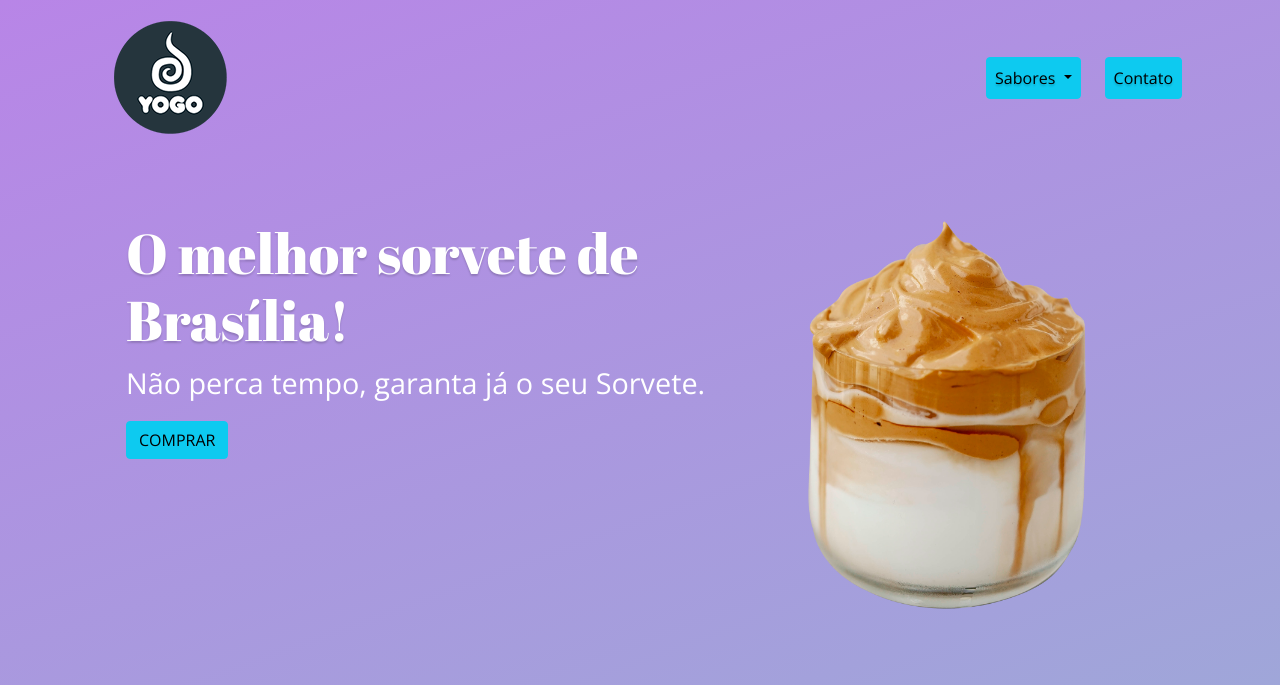
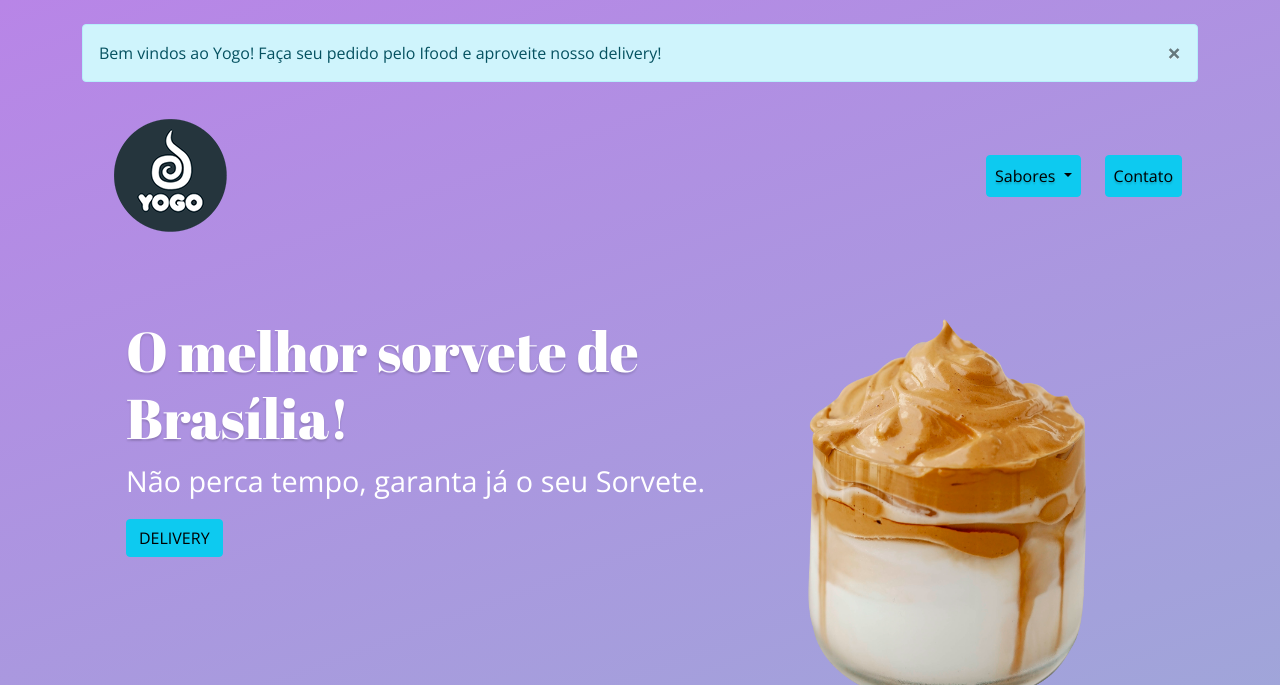
Before and after one commit to saviomrs/projeto4, a plain HTML site: page index.html in a window 1280 px wide. Shown: the top 685 px of the page. Drawn offline with nearby package versions, Linux system fonts and the light colour scheme.

Commit message:
Update index.html

```diff
--- a/index.html
+++ b/index.html
@@ -22,6 +22,13 @@
 <body>
 
     <div class="container">
+         <br>
+      <div class="alert alert-info" role="alert">
+        <strong>Bem vindos ao Yogo!</strong> Faça seu pedido pelo Ifood e aproveite nosso delivery!
+        <button type="button" class="close" data-dismiss="alert" aria-label="Close">
+          <span aria-hidden="true">&times;</span>
+        </button>
+      </div>
         <nav class="navbar navbar-expand-lg navbar-dark">
 
             <!-- Just an image -->
@@ -63,7 +70,7 @@
         <div class="col12 col-md-7 text-center text-md-start">
         <h1 class="display-4 drop-shadow">O melhor sorvete de Brasília!</h1>
       <p class="lead">Não perca tempo, garanta já o seu Sorvete.</p>
-      <a class="btn btn-info" href="https://www.ifood.com.br/delivery/candangolandia-df/sorveteria-moria-candangolandia/40e27b97-c1f5-46b7-8c29-39d2abb99b5c" role="button">COMPRAR</a>
+      <a class="btn btn-info" href="https://www.ifood.com.br/delivery/candangolandia-df/sorveteria-moria-candangolandia/40e27b97-c1f5-46b7-8c29-39d2abb99b5c" role="button">DELIVERY</a>
     </div>
     <div class="col12 col-md-5 drop"><img src="img/images/hero1.png" alt="Sorvete" class="img-fluid"></div>
   </div>
```
